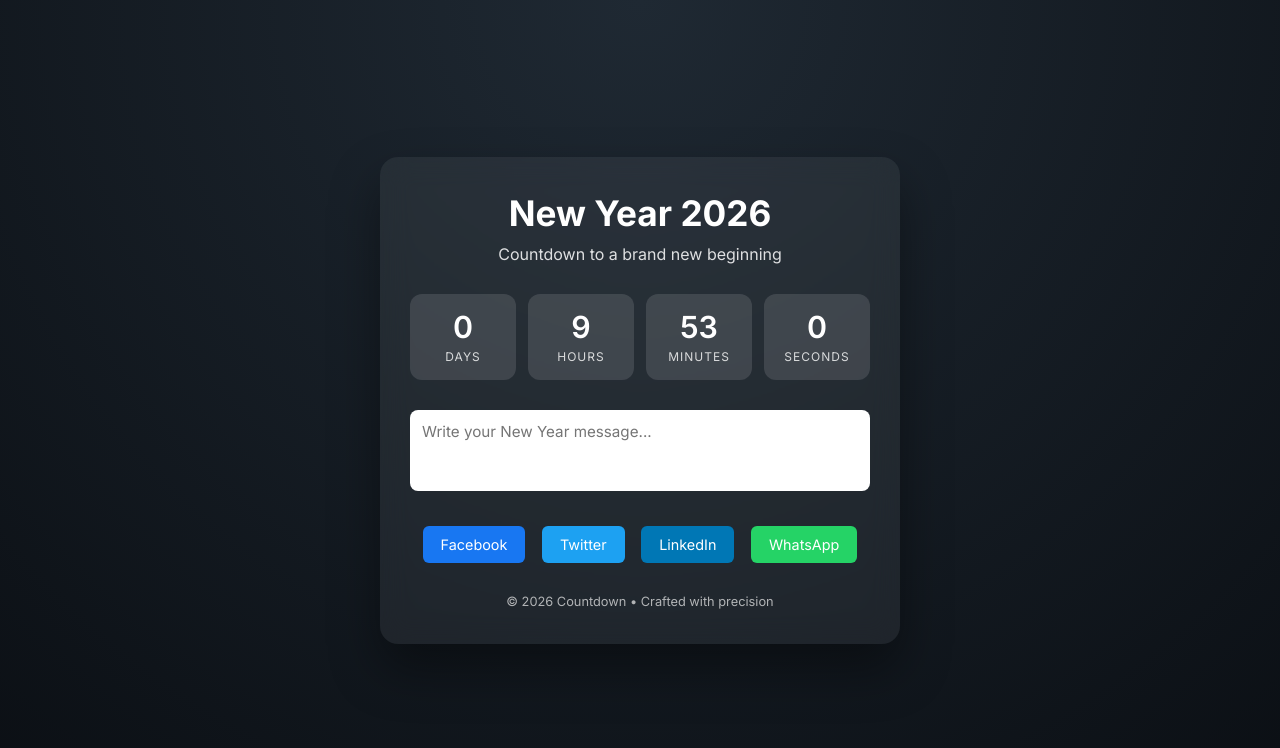
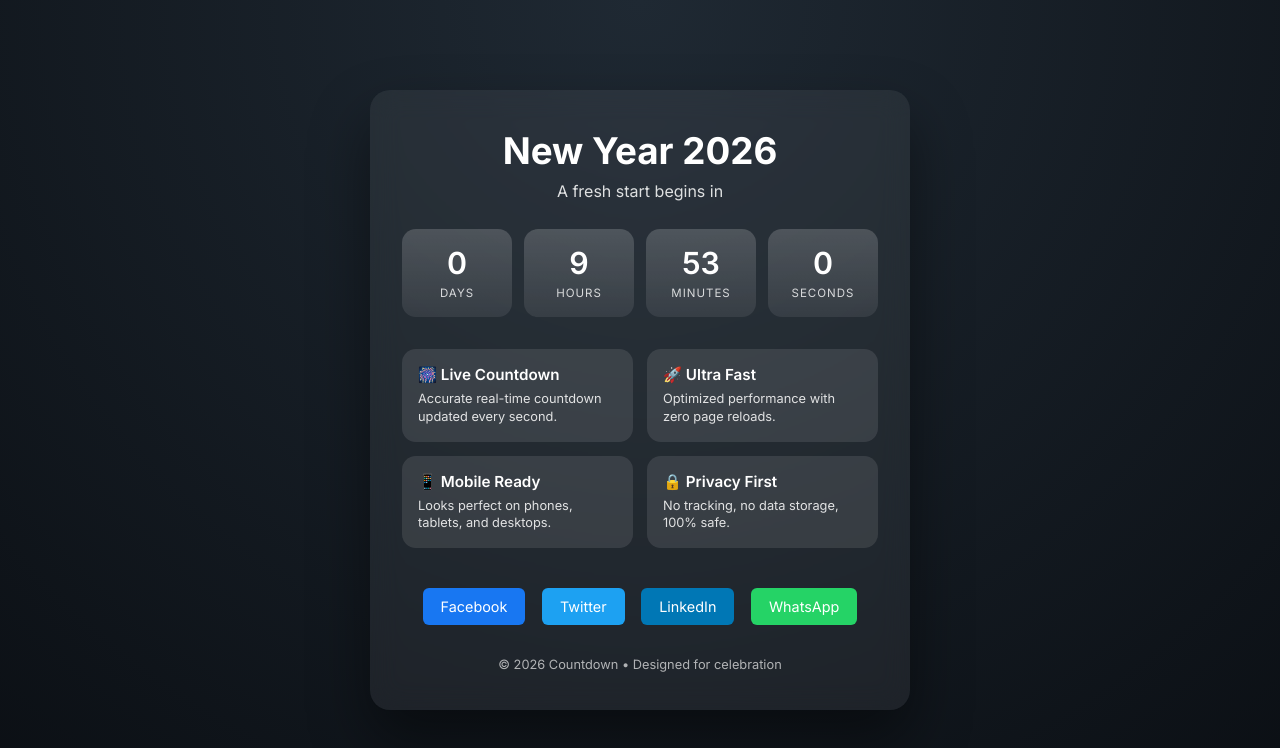
Before and after one commit to diptamandebnath/2026, a plain HTML site: page index.html in a window 1280 px wide. Drawn offline with Linux system fonts and the light colour scheme.

Commit message:
Update styles and add features section in index.html

```diff
--- a/index.html
+++ b/index.html
@@ -26,38 +26,38 @@ body {
 
 .container {
     width: 100%;
-    max-width: 520px;
+    max-width: 540px;
     background: rgba(255, 255, 255, 0.06);
     backdrop-filter: blur(14px);
-    border-radius: 18px;
-    padding: 35px 30px;
+    border-radius: 20px;
+    padding: 38px 32px;
     text-align: center;
-    box-shadow: 0 25px 50px rgba(0, 0, 0, 0.4);
+    box-shadow: 0 30px 60px rgba(0, 0, 0, 0.45);
 }
 
 h1 {
-    font-size: 2.2rem;
+    font-size: 2.3rem;
     font-weight: 700;
-    margin-bottom: 10px;
+    margin-bottom: 8px;
 }
 
 .subtitle {
     font-size: 1rem;
     opacity: 0.85;
-    margin-bottom: 30px;
+    margin-bottom: 28px;
 }
 
 .timer {
     display: grid;
     grid-template-columns: repeat(4, 1fr);
     gap: 12px;
-    margin-bottom: 30px;
+    margin-bottom: 32px;
 }
 
 .time-box {
-    background: rgba(255, 255, 255, 0.12);
-    border-radius: 12px;
-    padding: 15px 10px;
+    background: linear-gradient(180deg, rgba(255,255,255,0.18), rgba(255,255,255,0.08));
+    border-radius: 14px;
+    padding: 16px 10px;
 }
 
 .time-box span {
@@ -67,28 +67,46 @@ h1 {
 }
 
 .time-box small {
-    font-size: 0.75rem;
+    font-size: 0.72rem;
     opacity: 0.8;
     letter-spacing: 1px;
 }
 
-.message-area {
-    margin-top: 20px;
+/* Amazing Feature Section */
+.features {
+    margin: 28px 0 34px;
+    display: grid;
+    grid-template-columns: repeat(2, 1fr);
+    gap: 14px;
 }
 
-.message-area textarea {
-    width: 100%;
-    padding: 12px;
-    border-radius: 8px;
-    border: none;
-    outline: none;
-    font-family: inherit;
-    resize: none;
+.feature {
+    background: rgba(255, 255, 255, 0.1);
+    border-radius: 14px;
+    padding: 16px;
+    text-align: left;
+    transition: transform 0.3s ease, background 0.3s ease;
+}
+
+.feature:hover {
+    transform: translateY(-4px);
+    background: rgba(255, 255, 255, 0.18);
+}
+
+.feature h3 {
     font-size: 0.95rem;
+    font-weight: 600;
+    margin-bottom: 6px;
+}
+
+.feature p {
+    font-size: 0.8rem;
+    opacity: 0.85;
+    line-height: 1.4;
 }
 
 .share {
-    margin-top: 25px;
+    margin-top: 22px;
 }
 
 .share a {
@@ -114,7 +132,7 @@ h1 {
 .wa { background: #25D366; }
 
 footer {
-    margin-top: 25px;
+    margin-top: 26px;
     font-size: 0.8rem;
     opacity: 0.65;
 }
@@ -124,7 +142,7 @@ footer {
 <body>
 <div class="container">
     <h1>New Year 2026</h1>
-    <p class="subtitle">Countdown to a brand new beginning</p>
+    <p class="subtitle">A fresh start begins in</p>
 
     <div class="timer" id="timer">
         <div class="time-box">
@@ -145,8 +163,24 @@ footer {
         </div>
     </div>
 
-    <div class="message-area">
-        <textarea id="message" rows="3" placeholder="Write your New Year message..."></textarea>
+    <!-- Amazing Features -->
+    <div class="features">
+        <div class="feature">
+            <h3>🎆 Live Countdown</h3>
+            <p>Accurate real-time countdown updated every second.</p>
+        </div>
+        <div class="feature">
+            <h3>🚀 Ultra Fast</h3>
+            <p>Optimized performance with zero page reloads.</p>
+        </div>
+        <div class="feature">
+            <h3>📱 Mobile Ready</h3>
+            <p>Looks perfect on phones, tablets, and desktops.</p>
+        </div>
+        <div class="feature">
+            <h3>🔒 Privacy First</h3>
+            <p>No tracking, no data storage, 100% safe.</p>
+        </div>
     </div>
 
     <div class="share">
@@ -157,7 +191,7 @@ footer {
     </div>
 
     <footer>
-        © 2026 Countdown • Crafted with precision
+        © 2026 Countdown • Designed for celebration
     </footer>
 </div>
 
@@ -184,13 +218,9 @@ function updateCountdown() {
 }
 
 function shareWhatsApp() {
-    const message =
-        document.getElementById("message").value ||
-        "🎉 Countdown to New Year 2026!";
-
-    const url = window.location.href;
-    const text = encodeURIComponent(`${message}\n\n${url}`);
-
+    const text = encodeURIComponent(
+        "🎉 Countdown to New Year 2026!\n\n" + window.location.href
+    );
     window.open(`https://wa.me/?text=${text}`, "_blank");
 }
 
```
